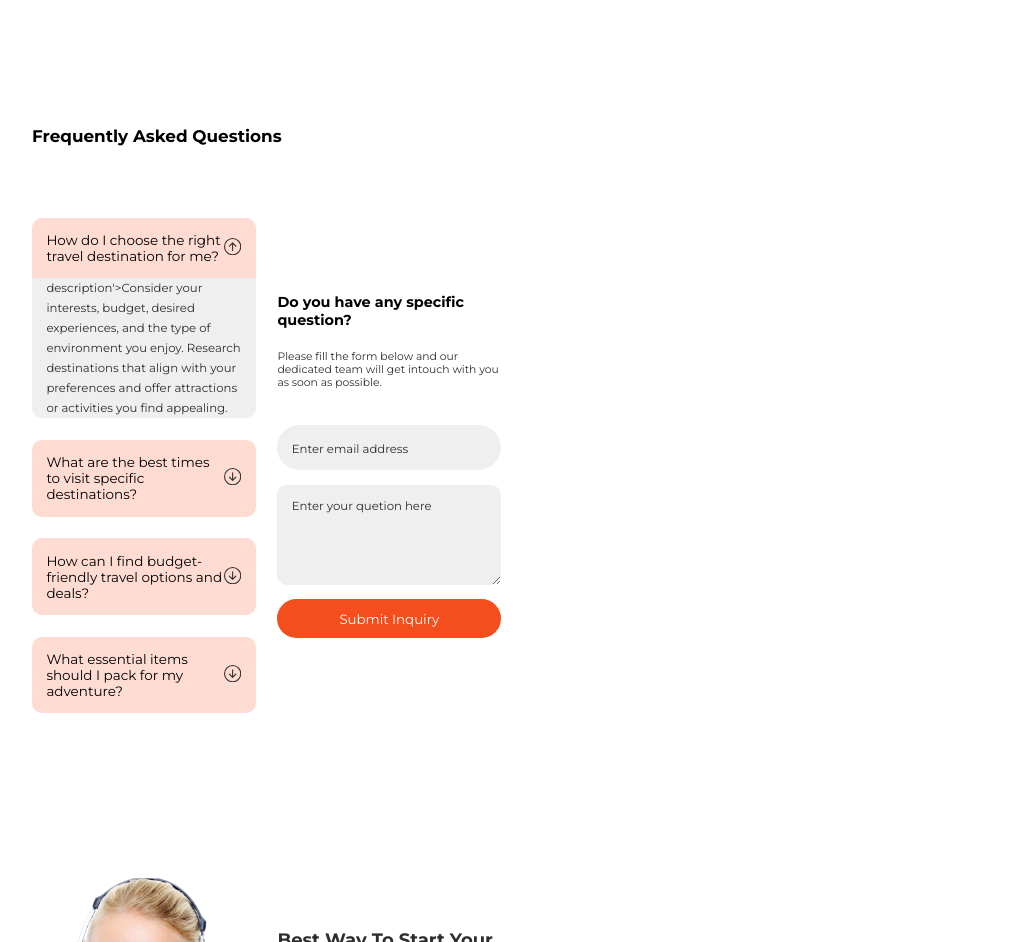
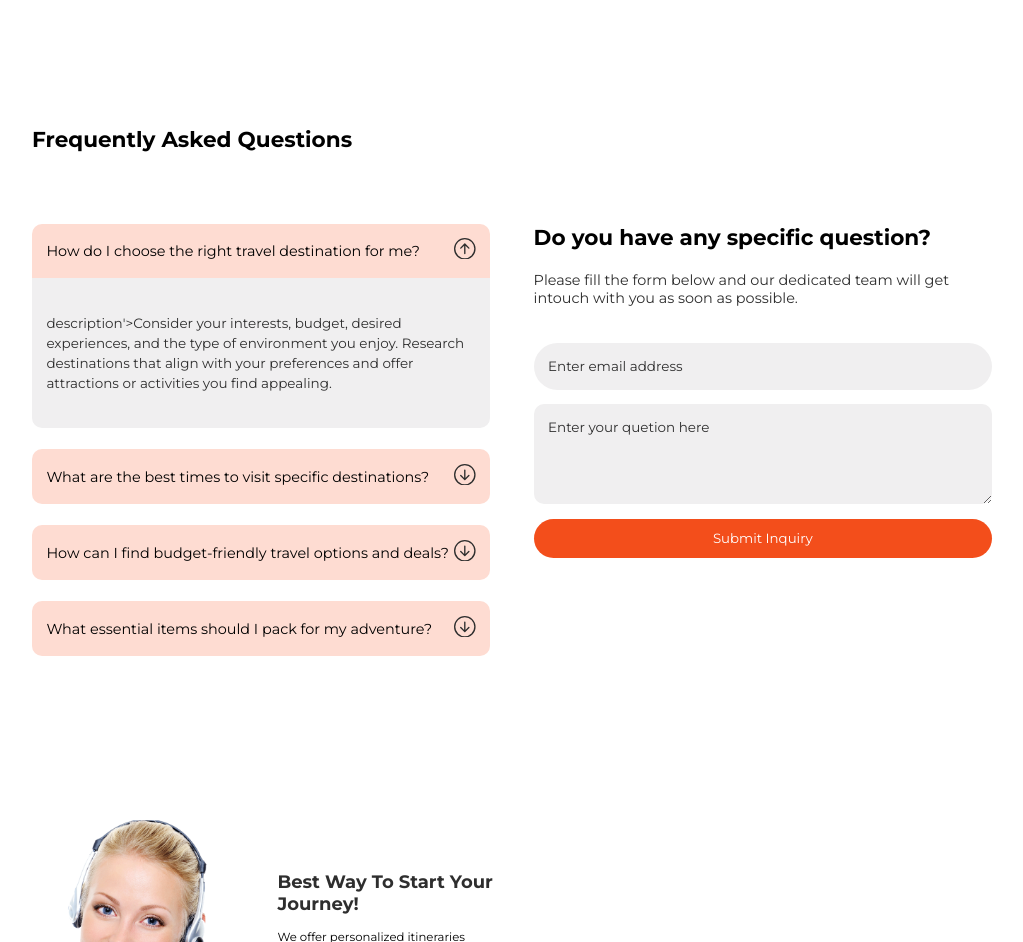
Before and after one commit to AhmedSaadRF/Trips-Website, a React (Vite) app: page / in a window 1280 px wide. Shown: the part 3320-4262 px from the top of the page, without its empty margins (128-1151 px from the left). Built offline with nearby package versions, Linux system fonts and the light colour scheme.

Commit message:
Upload Project

```diff
--- a/src/components/Questions/Questions.css
+++ b/src/components/Questions/Questions.css
@@ -57,7 +57,8 @@
   border-radius: 10px 10px 0 0;
 }
 
-.questions .secHeading h3, .questions .secHeading h4 {
+.questions .secHeading h3,
+.questions .secHeading h4 {
   padding-bottom: 1.5rem;
 }
 .questions .secHeading p {
@@ -68,7 +69,8 @@
 .questions .form .formContent {
   gap: 1rem;
 }
-.questions .form .formContent input, .questions .form .formContent textarea {
+.questions .form .formContent input,
+.questions .form .formContent textarea {
   background: var(--cardColor);
   width: 100%;
   padding: 1rem;
@@ -80,11 +82,80 @@
   font-size: var(--smallFontSize);
   color: var(--blackColor);
 }
-.questions .form .formContent input::placeholder, .questions .form .formContent textarea::placeholder {
+.questions .form .formContent input::placeholder,
+.questions .form .formContent textarea::placeholder {
   font-size: var(--smallFontSize);
   color: var(--blackColor);
 }
 .questions .form .formContent textarea {
   height: 100px;
   border-radius: 10px;
+}
+
+@media screen and (min-width: 640px) {
+  .accordionContainer .title {
+    font-size: var(--h3FontSize);
+  }
+  .accordionContainer .title span .icon {
+    font-size: 1.5rem;
+  }
+  .accordionContainer .description {
+    font-size: var(--normalFontSize);
+  }
+  .accordionContainer .show {
+    height: 150px;
+  }
+  .questions .secHeading h3,
+  .questions .secHeading h4 {
+    font-size: var(--h2FontSize);
+  }
+  .questions .secHeading p {
+    font-size: var(--normalFontSize);
+  }
+  .questions .secContainer {
+    grid-template-columns: repeat(2, 1fr);
+    align-items: flex-start;
+    gap: 2rem;
+  }
+  .questions .secContainer .form .formContent input,
+  .questions .secContainer .form .formContent textarea {
+    font: var(--normalFontSize);
+  }
+  .questions .secContainer .form .formContent input::-moz-placeholder, .questions .secContainer .form .formContent textarea::-moz-placeholder {
+    font-size: var(--normalFontSize);
+    color: var(--blackColor);
+  }
+  .questions .secContainer .form .formContent input::placeholder,
+  .questions .secContainer .form .formContent textarea::placeholder {
+    font-size: var(--normalFontSize);
+    color: var(--blackColor);
+  }
+  .questions .secContainer .form .formContent textarea {
+    height: 100px;
+    border-radius: 10px;
+  }
+}
+@media screen and (min-width: 1024px) {
+  .accordionContainer .title {
+    font-size: var(--h3FontSize);
+  }
+  .accordionContainer .title h3 .icon {
+    font-size: 1.5rem;
+  }
+  .accordionContainer .description {
+    font-size: var(--normalFontSize);
+  }
+  .accordionContainer .show {
+    height: 150px;
+  }
+  .questions .secHeading h3,
+  .questions .secHeading h4 {
+    font-size: 1.5rem;
+  }
+  .questions .secHeading p {
+    font-size: var(--h3FontSize);
+  }
+  .questions .secContainer {
+    gap: 3rem;
+  }
 }/*# sourceMappingURL=Questions.css.map */
```
